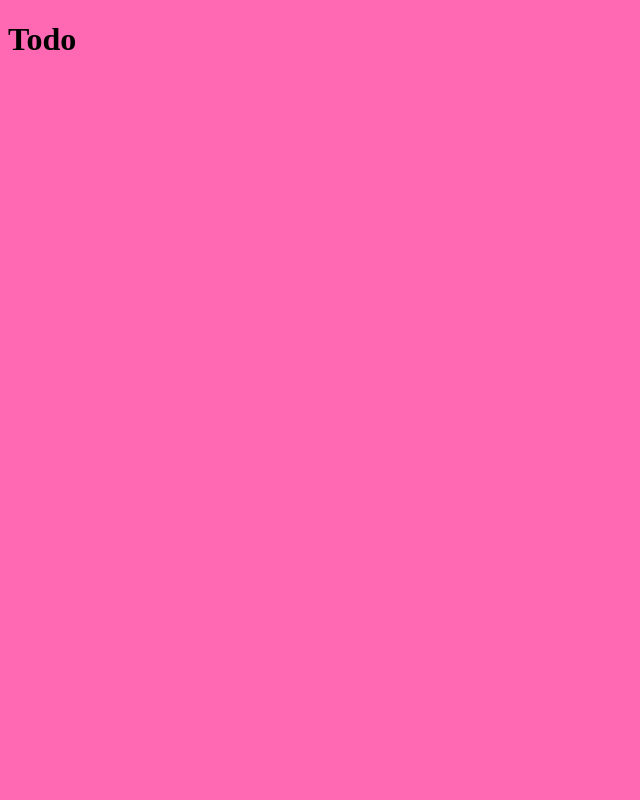
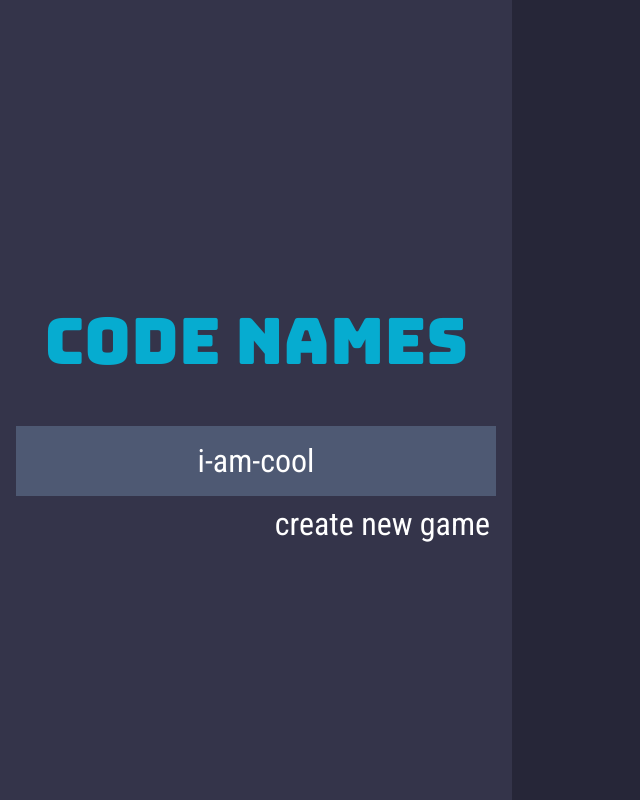
Before and after one commit to phantomesse/code-names, an Angular app: page / in a window 1280 px wide. Shown: the whole page, without its empty margins (0-640 px from the left). Built offline with nearby package versions, Linux system fonts and the light colour scheme.

Commit message:
Add skeleton start view.

```diff
--- a/frontend/index.html
+++ b/frontend/index.html
@@ -7,7 +7,7 @@
   <meta http-equiv="X-UA-Compatible" content="ie=edge">
   <title>Todo</title>
   <link rel="stylesheet"
-    href="https://fonts.googleapis.com/css?family=Bebas+Neue|Montserrat&display=swap" />
+    href="https://fonts.googleapis.com/css?family=Bungee|Roboto+Condensed&display=swap" />
   <base href="/">
 </head>
 
--- /dev/null
+++ b/frontend/resources/_colors.scss
@@ -0,0 +1,7 @@
+$dark-gray: #262638;
+$gray: #34344a;
+$light-gray: #4e5973;
+
+$white: #fff;
+$red: #c7304b;
+$blue: #06acd0;
--- /dev/null
+++ b/frontend/resources/_fonts.scss
@@ -0,0 +1,2 @@
+$heading-font-family: Bungee, sans-serif;
+$body-font-family: 'Roboto Condensed', sans-serif;
--- a/frontend/root/root.html
+++ b/frontend/root/root.html
@@ -1,4 +1,2 @@
-<h1>Todo</h1>
-
-
+<start-view></start-view>
 <!-- <script [src]="socketIoScriptPath"></script> -->
--- a/frontend/root/root.ts
+++ b/frontend/root/root.ts
@@ -1,6 +1,7 @@
 import { Component, NgModule } from '@angular/core';
 import { BrowserModule } from '@angular/platform-browser';
 import { HttpClientModule } from '@angular/common/http';
+import { StartViewComponent } from '../start-view/start-view';
 
 @Component({
   selector: 'root',
@@ -15,7 +16,7 @@ export class RootComponent {
 }
 
 @NgModule({
-  declarations: [RootComponent],
+  declarations: [RootComponent, StartViewComponent],
   imports: [BrowserModule, HttpClientModule],
   bootstrap: [RootComponent]
 })
--- /dev/null
+++ b/frontend/start-view/start-view.html
@@ -0,0 +1,12 @@
+<header>
+  <h1>Code Names</h1>
+
+  <form>
+    <input #input type="text" [value]="sessionName"
+      (keyup)="updateSessionName(input.value)"
+      (keyup.enter)="createNewSession()" />
+    <button>create new game</button>
+  </form>
+</header>
+
+<main></main>
--- /dev/null
+++ b/frontend/start-view/start-view.scss
@@ -0,0 +1,76 @@
+@import '../resources/colors';
+@import '../resources/fonts';
+
+// Random accent color for the homepage.
+//
+// This will change every time the server restarts.
+$accent-color: $blue;
+@if (random() > 0.5) {
+  $accent-color: $red;
+}
+
+:host {
+  display: flex;
+  height: 100%;
+  width: 100%;
+
+  @media (max-width: 800px) {
+    flex-direction: column;
+
+    header {
+      width: 100%;
+    }
+  }
+}
+
+header,
+main {
+  align-items: center;
+  box-sizing: border-box;
+  display: flex;
+  flex-direction: column;
+  height: 100%;
+  justify-content: center;
+  padding: 4vmin;
+}
+
+header {
+  background: $gray;
+  width: 40%;
+  box-sizing: border-box;
+
+  h1 {
+    color: $accent-color;
+    font: 8vmin $heading-font-family;
+  }
+}
+
+form {
+  display: flex;
+  align-items: flex-end;
+  flex-direction: column;
+  justify-content: center;
+  width: 60vmin;
+
+  input {
+    background: $light-gray;
+    border: 0;
+    font: inherit;
+    text-align: center;
+    padding: 2vmin;
+    box-sizing: border-box;
+    outline: none;
+    color: $white;
+    width: 100%;
+  }
+
+  button {
+    margin-top: 1vmin;
+
+    &:active,
+    &:focus,
+    &:hover {
+      color: $accent-color;
+    }
+  }
+}
--- /dev/null
+++ b/frontend/start-view/start-view.ts
@@ -0,0 +1,20 @@
+import { Component } from '@angular/core';
+
+@Component({
+  selector: 'start-view',
+  templateUrl: './start-view.html',
+  styleUrls: ['./start-view.scss']
+})
+export class StartViewComponent {
+  sessionName: string = 'i-am-cool';
+
+  updateSessionName(sessionName): void {
+    this.sessionName = sessionName.replace(' ', '-');
+  }
+
+  createNewSession(): void {
+    this.sessionName = this.sessionName.trim();
+    if (this.sessionName.length === 0) return;
+    console.log('creating a new session for ' + this.sessionName);
+  }
+}
--- a/frontend/styles.scss
+++ b/frontend/styles.scss
@@ -1,4 +1,23 @@
+@import 'resources/colors';
+@import 'resources/fonts';
+
 html,
 body {
-  background: hotpink;
+  background: $dark-gray;
+  border: 0;
+  color: $white;
+  font: 4vmin $body-font-family;
+  height: 100%;
+  margin: 0;
+  padding: 0;
+  width: 100%;
 }
+
+button {
+  background: none;
+  border: 0;
+  color: $white;
+  cursor: pointer;
+  font: inherit;
+  outline: none;
+}
--- a/tsconfig.json
+++ b/tsconfig.json
@@ -4,6 +4,7 @@
     "module": "commonjs",
     "esModuleInterop": true,
     "outDir": "build",
+    "experimentalDecorators": true
   },
   "include": ["server.ts"],
 }
```
